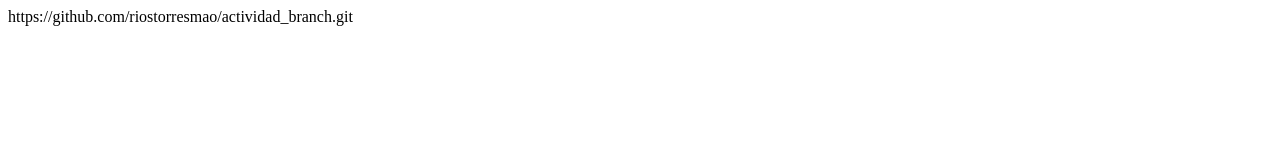
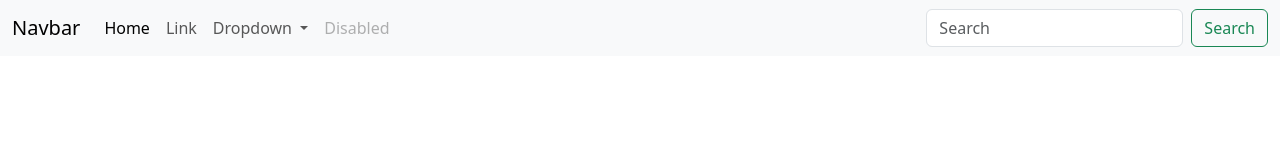
Before and after one commit to riostorresmao/actividad_branch, a plain HTML site: page index.html in a window 1280 px wide. Drawn offline with Linux system fonts and the light colour scheme.

Commit message:
add structure basic

```diff
--- a/index.html
+++ b/index.html
@@ -1,10 +1,46 @@
 <!DOCTYPE html>
 <html lang="en">
 <head>
+    <link rel="stylesheet" href="libs/bootstrap-5.3.0-alpha3-dist/css/bootstrap.css">
     <meta charset="UTF-8">
     <title>actividad</title>
 </head>
 <body>
-https://github.com/riostorresmao/actividad_branch.git
+<nav class="navbar navbar-expand-lg bg-body-tertiary">
+    <div class="container-fluid">
+        <a class="navbar-brand" href="#">Navbar</a>
+        <button class="navbar-toggler" type="button" data-bs-toggle="collapse" data-bs-target="#navbarSupportedContent" aria-controls="navbarSupportedContent" aria-expanded="false" aria-label="Toggle navigation">
+            <span class="navbar-toggler-icon"></span>
+        </button>
+        <div class="collapse navbar-collapse" id="navbarSupportedContent">
+            <ul class="navbar-nav me-auto mb-2 mb-lg-0">
+                <li class="nav-item">
+                    <a class="nav-link active" aria-current="page" href="#">Home</a>
+                </li>
+                <li class="nav-item">
+                    <a class="nav-link" href="#">Link</a>
+                </li>
+                <li class="nav-item dropdown">
+                    <a class="nav-link dropdown-toggle" href="#" role="button" data-bs-toggle="dropdown" aria-expanded="false">
+                        Dropdown
+                    </a>
+                    <ul class="dropdown-menu">
+                        <li><a class="dropdown-item" href="#">Action</a></li>
+                        <li><a class="dropdown-item" href="#">Another action</a></li>
+                        <li><hr class="dropdown-divider"></li>
+                        <li><a class="dropdown-item" href="#">Something else here</a></li>
+                    </ul>
+                </li>
+                <li class="nav-item">
+                    <a class="nav-link disabled">Disabled</a>
+                </li>
+            </ul>
+            <form class="d-flex" role="search">
+                <input class="form-control me-2" type="search" placeholder="Search" aria-label="Search">
+                <button class="btn btn-outline-success" type="submit">Search</button>
+            </form>
+        </div>
+    </div>
+</nav>
 </body>
 </html>
```
